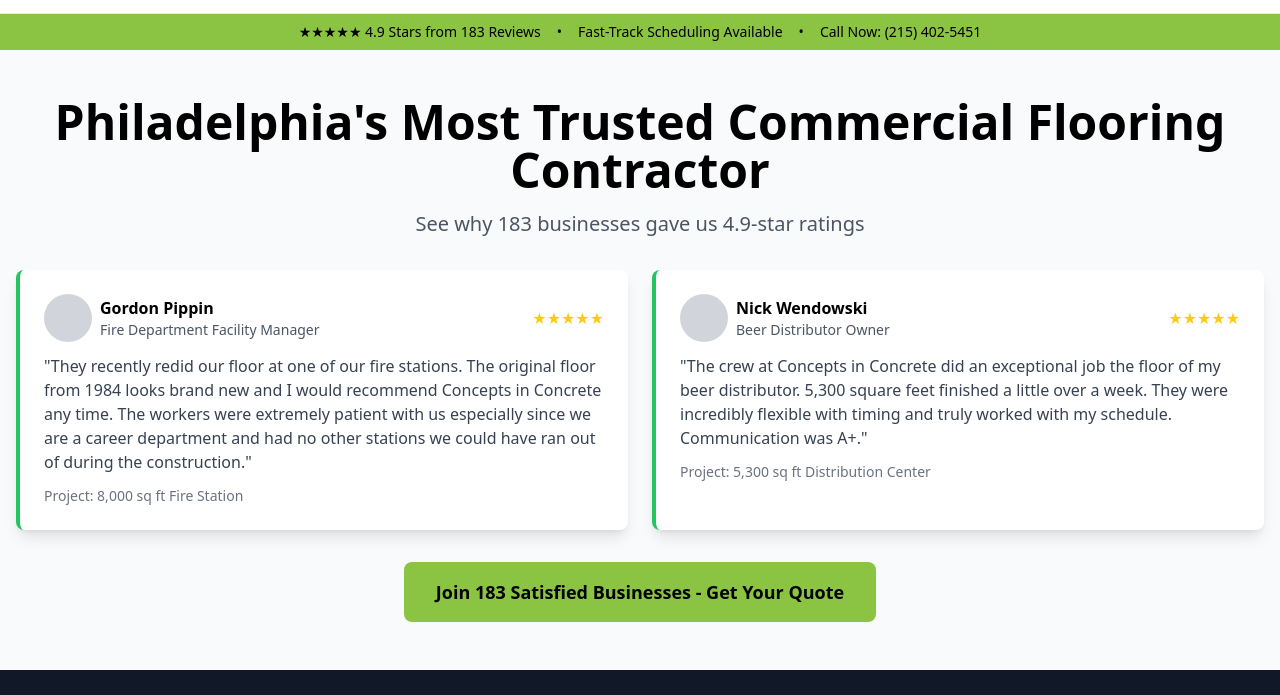
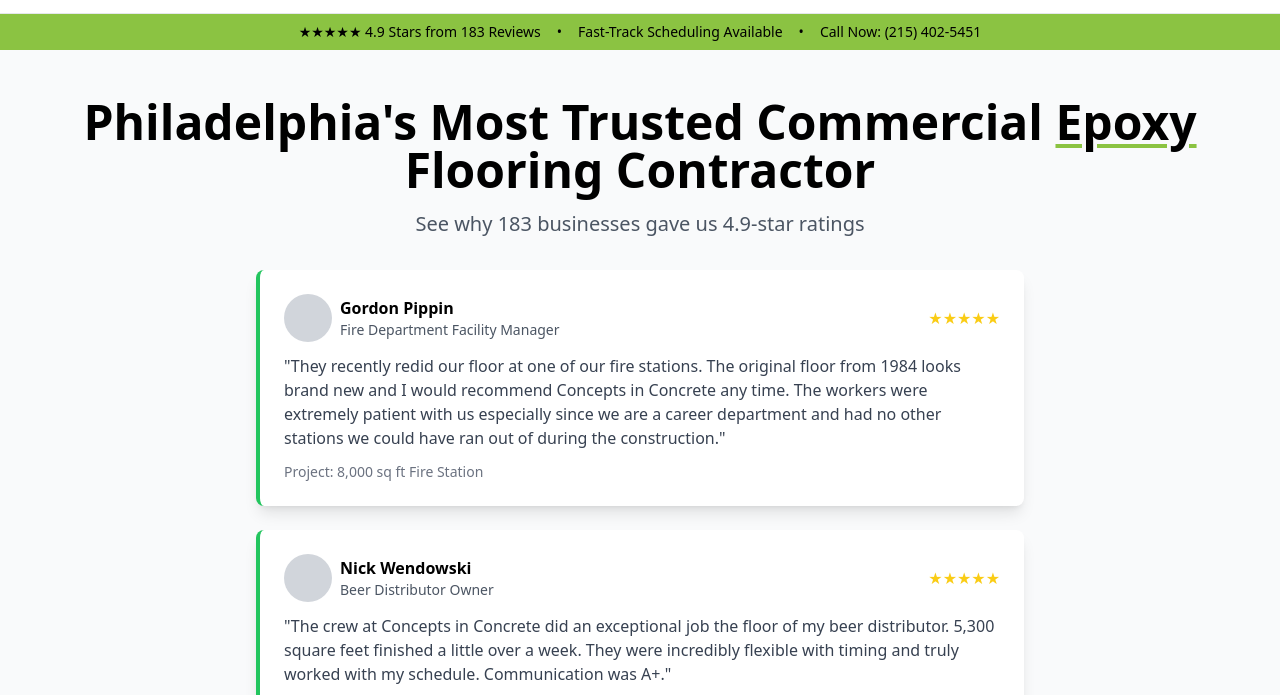
Before and after one commit to LucFlynn/concepts-in-concrete, a plain HTML site: page landing_pages/Winners/v3/index.html in a window 1280 px wide. Shown: the part 99-794 px from the top of the page. Drawn offline with nearby package versions, Linux system fonts and the light colour scheme.

Commit message:
update lp

```diff
--- a/landing_pages/Winners/v3/index.html
+++ b/landing_pages/Winners/v3/index.html
@@ -68,13 +68,13 @@
         <div class="container mx-auto px-4">
             <div class="text-center mb-8">
                 <h1 class="text-4xl md:text-5xl font-bold mb-4">
-                    Philadelphia's Most Trusted Commercial Flooring Contractor
+                    Philadelphia's Most Trusted Commercial <span class="underline decoration-brand-green decoration-4 underline-offset-4">Epoxy</span> Flooring Contractor
                 </h1>
                 <p class="text-xl text-gray-600">See why 183 businesses gave us 4.9-star ratings</p>
             </div>
 
             <!-- Featured Reviews Grid -->
-            <div class="grid md:grid-cols-2 gap-6 mb-8">
+            <div class="max-w-3xl mx-auto space-y-6 mb-8">
                 <div class="bg-white rounded-lg shadow-lg p-6 border-l-4 border-green-500">
                     <div class="flex items-center justify-between mb-3">
                         <div class="flex items-center gap-2">
```
Also changed, not shown: 2 other files.
